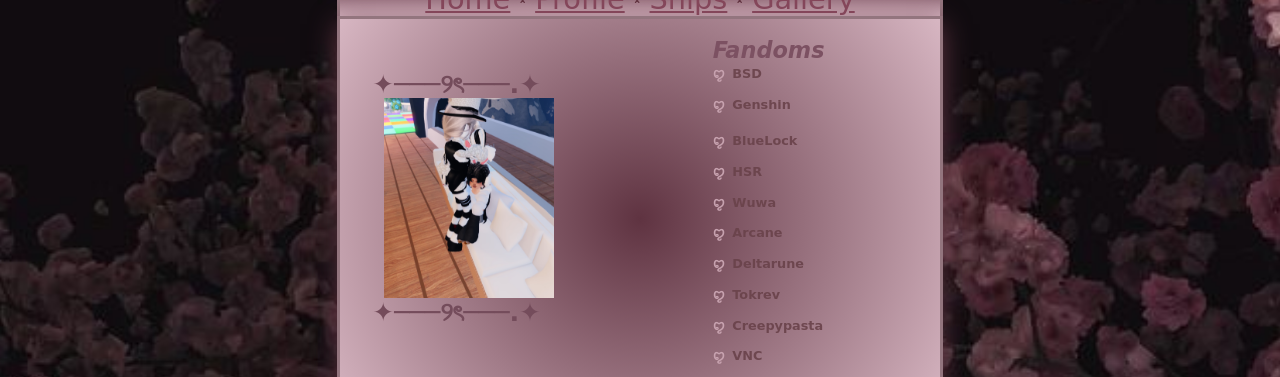
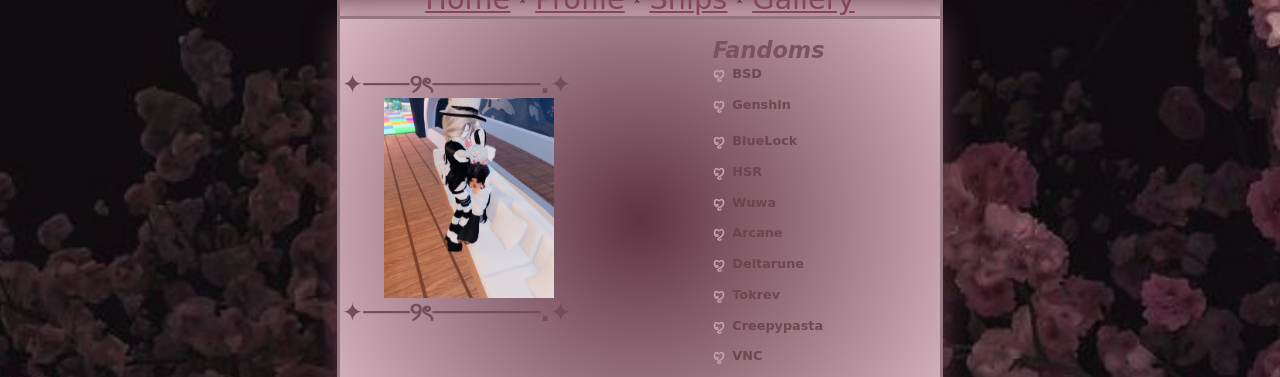
Before and after one commit to LussssSun/HomePage_Jul, a website: page index.html in a window 1280 px wide. Both pictures are taken after a click on the button "Profile". Shown: the part 125-502 px from the top of the page. Drawn offline with Linux system fonts and the light colour scheme; a web font is replaced by a local one.

Commit message:
Update index.html

```diff
--- a/index.html
+++ b/index.html
@@ -78,11 +78,11 @@
           <div class="align">
             <div class="card">
               <p class="border">
-                ✦───୨ৎ───.✦<br>
+                ✦───୨ৎ───────.✦<br>
               </p>
               <img src="lusspic.png" class="imageLus" />
               <p class="border">
-                ✦───୨ৎ───.✦<br>
+                ✦───୨ৎ───────.✦<br>
               </p>
 
             </div>
```
